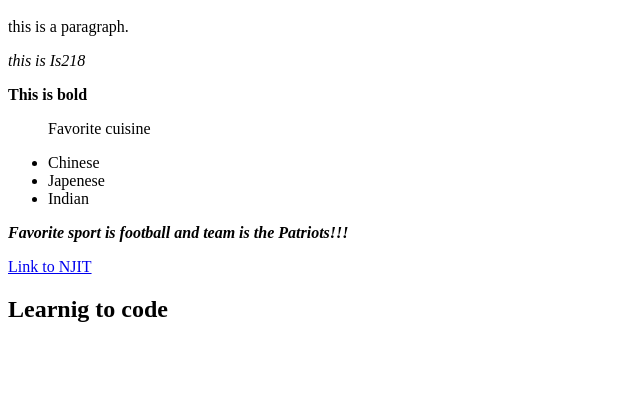
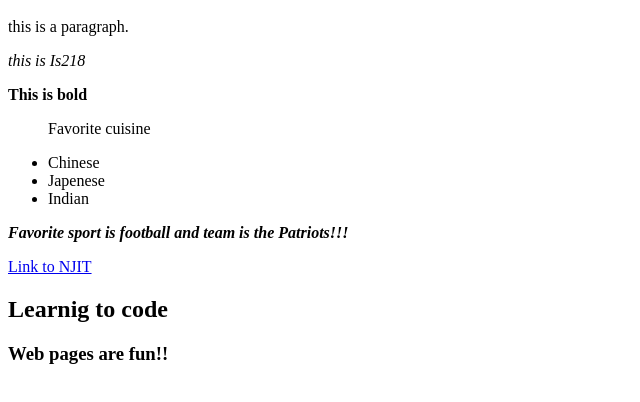
Before and after one commit to arvindh21/IS217spring, a plain HTML site: page index.html in a window 1280 px wide. Shown: the part 48-450 px from the top of the page, without its empty margins (0-640 px from the left). Drawn offline with Linux system fonts and the light colour scheme.

```diff
--- a/index.html
+++ b/index.html
@@ -12,3 +12,4 @@
 <p><b><i>Favorite sport is football and team is the Patriots!!!</b></i></p>
 <a href="http://www.njit.edu">Link to NJIT</a>
 <h2>Learnig to code</h2>
+<h3>Web pages are fun!!</h3>
```
